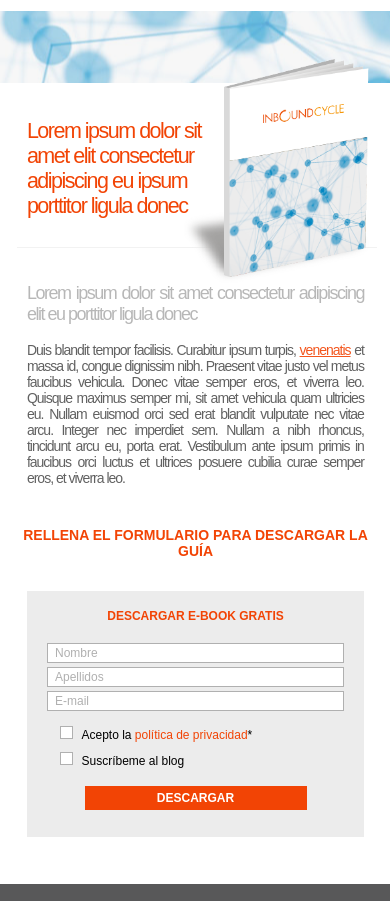
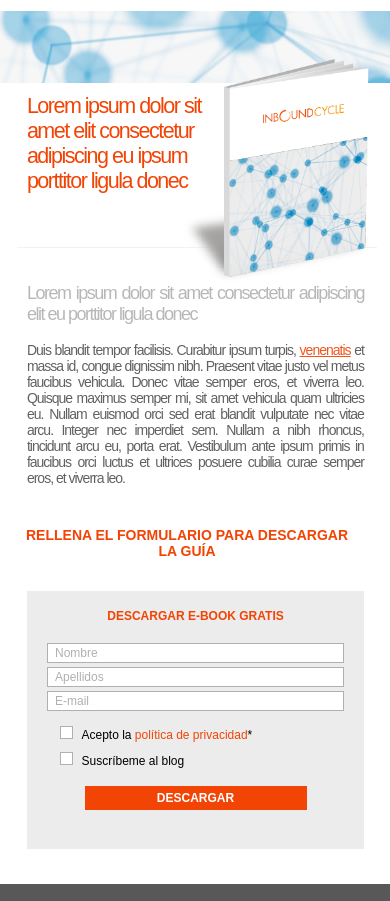
Before and after one commit to willianepp/InboundCycleTest, a plain HTML site: page index.html in a window 390 px wide. Shown: the part 96-997 px from the top of the page. Drawn offline with Linux system fonts and the light colour scheme.

Commit message:
responsiveness changes 2

```diff
--- a/styles.css
+++ b/styles.css
@@ -298,7 +298,7 @@ footer img {
 
     .title {
         position: absolute;
-        top: 215px;
+        top: 190px;
         font-size: 21.5px;
         text-align:left;
         width: 182px;
@@ -338,7 +338,7 @@ footer img {
 
     .message-bottom {
         position: absolute;
-        width: 357px;
+        width: 340px;
         top: 623px;
         text-align: center;
         left: 17px;
@@ -352,7 +352,7 @@ footer img {
     form {
         position: absolute;
         width: 337px;
-        height: 246px;
+        height: 258px;
         top: 687px;
         left: 27px;
     }
```
